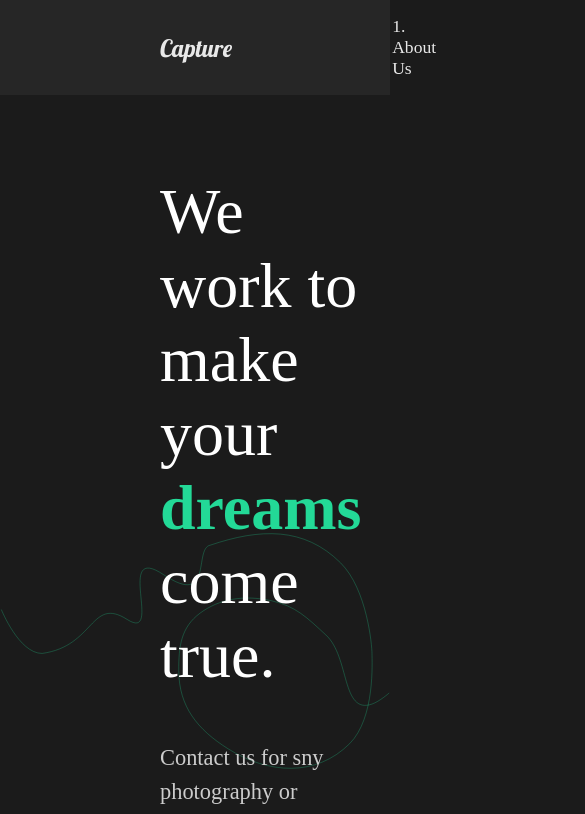
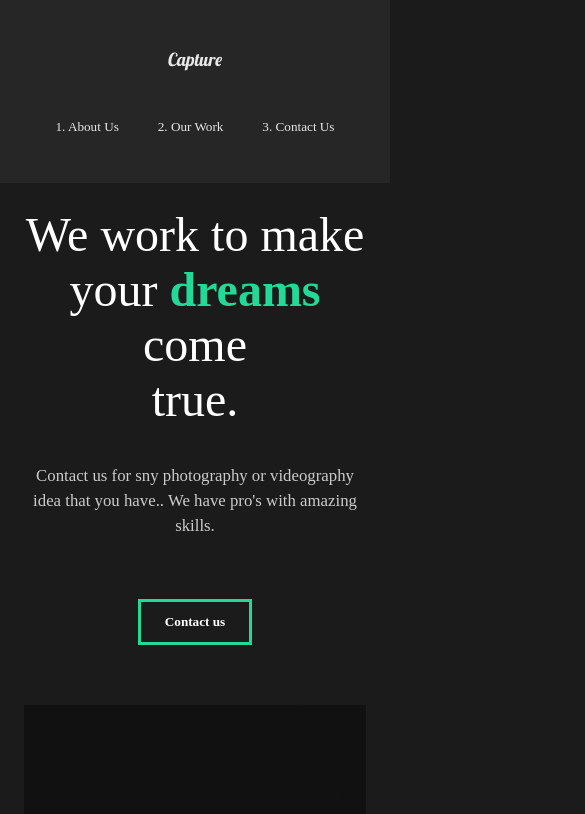
Before and after one commit to CliffordMorin/React-Portfolio, a React (Create React App) app: page /#/ in a window 390 px wide. Shown: the top 814 px of the page, 585 px wide, since content can reach past the window. Built offline with nearby package versions, Linux system fonts and the light colour scheme.

Commit message:
added media queries to sections"

```diff
--- a/src/components/GlobalStyle.js
+++ b/src/components/GlobalStyle.js
@@ -12,6 +12,13 @@
     background: #1b1b1b;
     font-family: 'Inter, sans-serif';
     overflow-x: hidden;
+}
+
+html{
+    @media (max-width: 1700px){
+        font-size: 75%;
+    }
+
 }
 
 button{
--- a/src/components/Nav.js
+++ b/src/components/Nav.js
@@ -55,6 +55,22 @@
     padding-left: 10rem;
     position: relative;
   }
+  @media (max-width: 1300px) {
+    flex-direction: column;
+    padding: 2rem 1rem;
+    #logo {
+      display: inline-block;
+      margin: 2rem;
+    }
+    ul {
+      padding: 2rem;
+      justify-content: space-around;
+      width: 100%;
+      li {
+        padding: 0rem;
+      }
+    }
+  }
 `;
 
 export default Nav;
--- a/src/components/ServicesSection.js
+++ b/src/components/ServicesSection.js
@@ -75,6 +75,9 @@
 const StyledCards = styled.div`
   display: flex;
   flex-wrap: wrap;
+  @media (max-width: 1300px) {
+    justify-content: center;
+  }
 `;
 const StyledCard = styled.div`
   flex-basis: 15rem;
--- a/src/pages/ContactUs.js
+++ b/src/pages/ContactUs.js
@@ -51,11 +51,20 @@
   padding: 5rem 10rem;
   color: #353535;
   min-height: 90vh;
+  @media (max-width: 1300px) {
+    padding: 2rem;
+    font-size: 1rem;
+  }
 `;
 
 const Title = styled.div`
   color: black;
   margin-bottom: 4rem;
+  @media (max-width: 1300px) {
+    margin-top: 5rem;
+    padding: 2rem;
+    font-size: 1rem;
+  }
 `;
 
 const Hide = styled.div`
--- a/src/pages/MovieDetail.js
+++ b/src/pages/MovieDetail.js
@@ -77,6 +77,10 @@
   margin: 5rem 10rem;
   align-items: center;
   justify-content: space-around;
+  @media (max-width: 1300px) {
+    display: block;
+    margin: 2rem 2rem;
+  }
 `;
 
 const StyledAward = styled.div`
--- a/src/pages/OurWork.js
+++ b/src/pages/OurWork.js
@@ -78,6 +78,9 @@
   min-height: 100vh;
   overflow: hidden;
   padding: 5rem 10rem;
+  @media (max-width: 1300px) {
+    padding: 2rem 2rem;
+  }
   h2 {
     padding: 1rem 0rem;
   }
--- a/src/styles.js
+++ b/src/styles.js
@@ -9,6 +9,11 @@
   justify-content: space-between;
   padding: 5rem 10rem;
   color: white;
+  @media (max-width: 1300px) {
+    display: block;
+    padding: 2rem 2rem;
+    text-align: center;
+  }
 `;
 export const StyledDescription = styled.div`
   flex: 1;
@@ -16,6 +21,12 @@
   z-index: 2;
   h2 {
     font-weight: lighter;
+  }
+  @media (max-width: 1300px) {
+    padding: 0;
+    button {
+      margin: 2rem 0rem 5rem 0rem;
+    }
   }
 `;
 export const StyledImage = styled.div`
```
